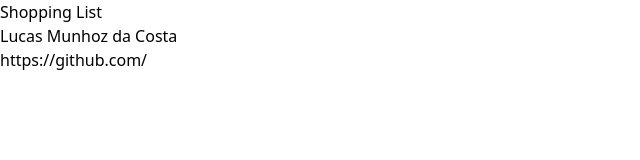
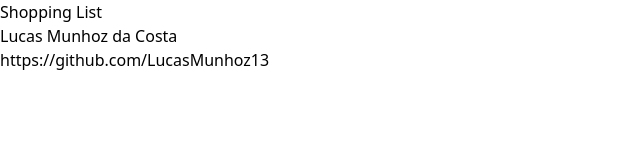
Before and after one commit to LucasMunhoz13/cprg306-assignments, a Next.js app: page /week-2 in a window 1280 px wide. Shown: the top 160 px of the page, without its empty margins (0-640 px from the left). Built offline with nearby package versions, Linux system fonts and the light colour scheme.

Commit message:
Minor adjustments to the final version

```diff
--- a/app/week-2/page.js
+++ b/app/week-2/page.js
@@ -1,14 +1,10 @@
 import StudentInfo from "./student-info.js";
-import Link from "next/link";
 
 export default function Page() {
     return (
       <main>
         <h1>Shopping List</h1>
         <StudentInfo/>
-        <p>
-            <Link href="https://github.com/">https://github.com/</Link>
-        </p>
       </main>
     );
   }
--- a/app/week-2/student-info.js
+++ b/app/week-2/student-info.js
@@ -1,3 +1,12 @@
+import Link from "next/link";
+
 export default function StudentInfo() {
-    return <h1>Lucas Munhoz da Costa</h1>
+    return (
+        <main>
+            <h1>Lucas Munhoz da Costa</h1>
+            <p>
+            <Link href="https://github.com/LucasMunhoz13">https://github.com/LucasMunhoz13</Link>
+            </p>
+        </main>
+    );
 }
```
